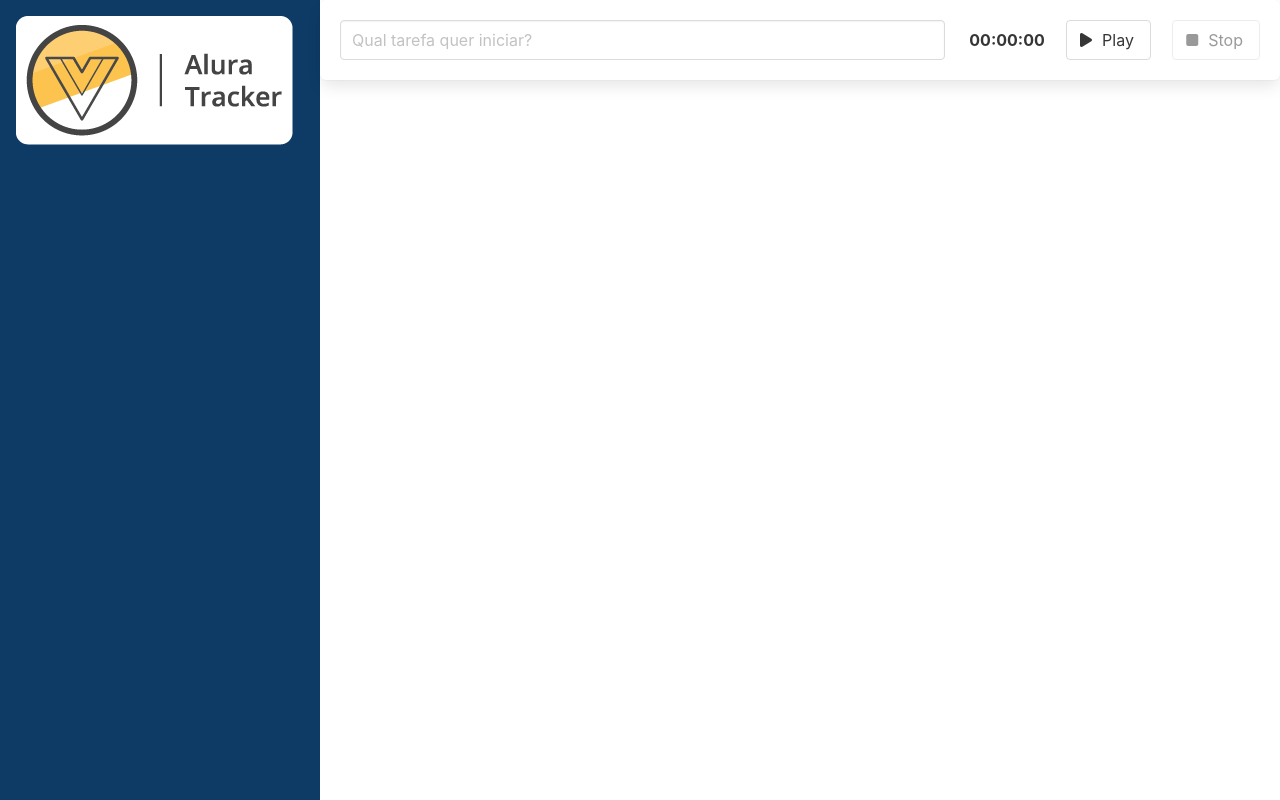
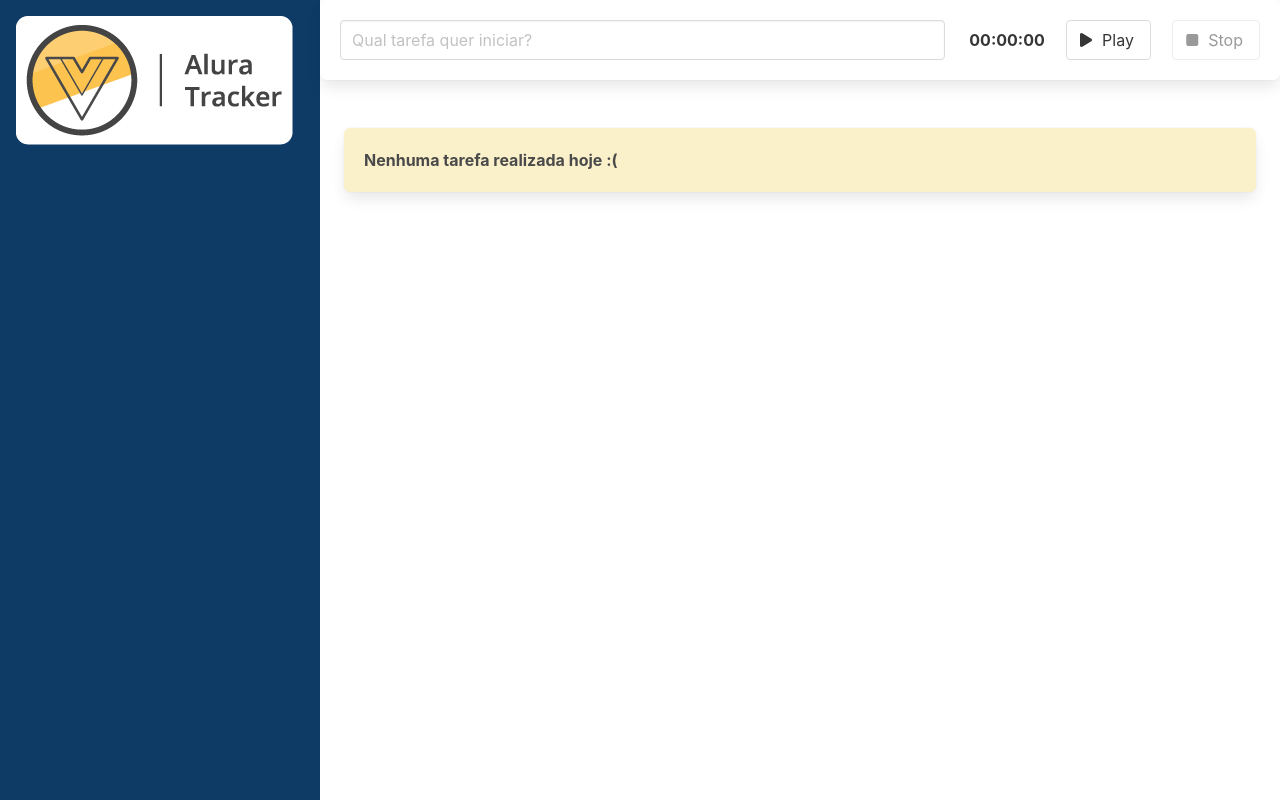
Before and after one commit to andreseichi/alura-tracker, a Vue app: page / in a window 1280 px wide. Built offline with nearby package versions, Linux system fonts and the light colour scheme.

Commit message:
renderização condicional

```diff
--- a/src/App.vue
+++ b/src/App.vue
@@ -12,6 +12,8 @@
           :key="index"
           :tarefa="tarefa"
         />
+
+        <Box v-if="isListaTarefaVazia"> Nenhuma tarefa realizada hoje :( </Box>
       </div>
     </div>
   </main>
@@ -22,12 +24,18 @@ import { defineComponent } from "vue";
 import BarraLateral from "./components/BarraLateral.vue";
 import Formulario from "./components/Formulario.vue";
 import Tarefa from "./components/Tarefa.vue";
+import Box from "./components/Box.vue";
 
 import { ITarefa } from "./interfaces/ITarefa";
 
 export default defineComponent({
   name: "App",
-  components: { BarraLateral, Formulario, Tarefa },
+  components: { BarraLateral, Formulario, Tarefa, Box },
+  computed: {
+    isListaTarefaVazia(): boolean {
+      return this.tarefas.length === 0;
+    },
+  },
   data: () => {
     return {
       tarefas: [] as Array<ITarefa>,
```
